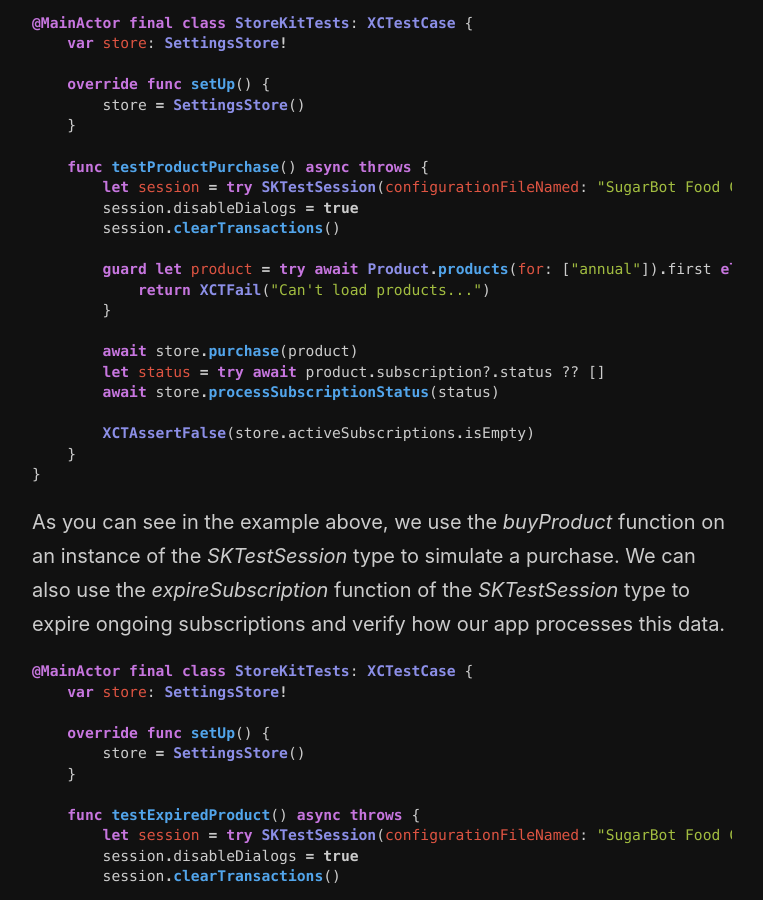
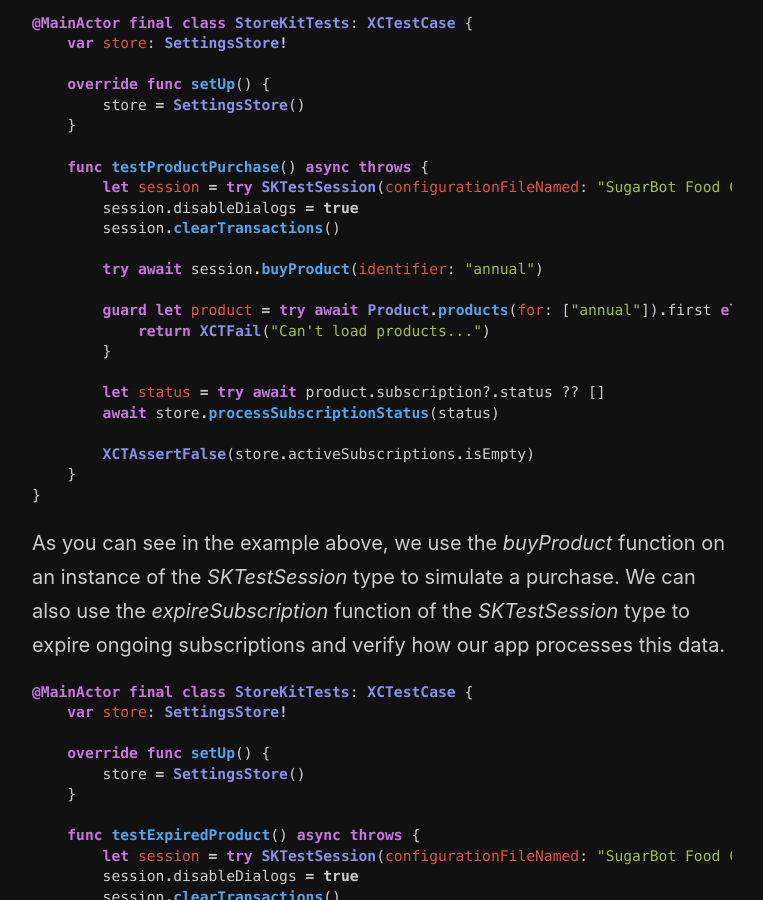
Before and after one commit to mecid/mecid.github.io, a Jekyll site: the page built from _posts/2024-01-09-storekit-testing-in-swift.md, in a window 1280 px wide and 900 px high, scrolled down 1744 px. Shown: the whole window, without its empty margins (258-1021 px from the left). Built offline with Jekyll 4.4.1, drawn with Linux system fonts in a browser that asks for light colours.

Commit message:
code example improved in the storekit testing post

```diff
--- a/_posts/2024-01-09-storekit-testing-in-swift.md
+++ b/_posts/2024-01-09-storekit-testing-in-swift.md
@@ -44,11 +44,12 @@ Now, we can use our *SettingsStore* type to purchase products and process subscr
         session.disableDialogs = true
         session.clearTransactions()
 
+        try await session.buyProduct(identifier: "annual")
+
         guard let product = try await Product.products(for: ["annual"]).first else {
             return XCTFail("Can't load products...")
         }
 
-        await store.purchase(product)
         let status = try await product.subscription?.status ?? []
         await store.processSubscriptionStatus(status)
 
```
